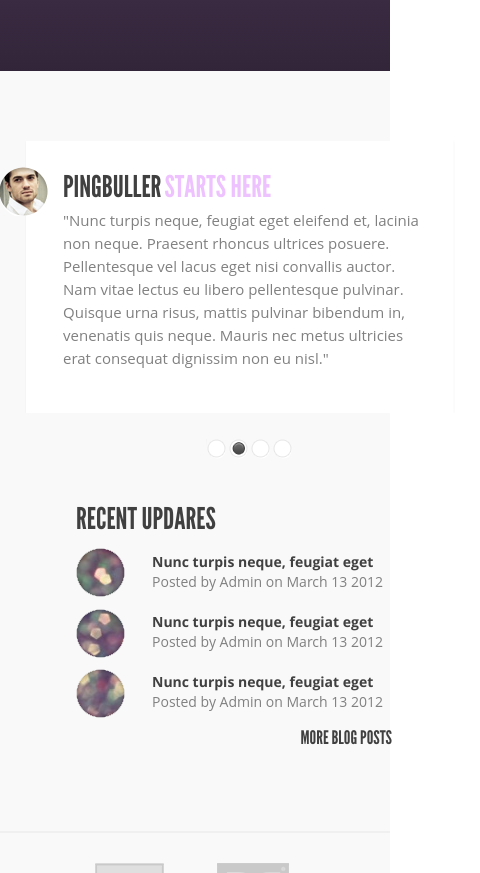
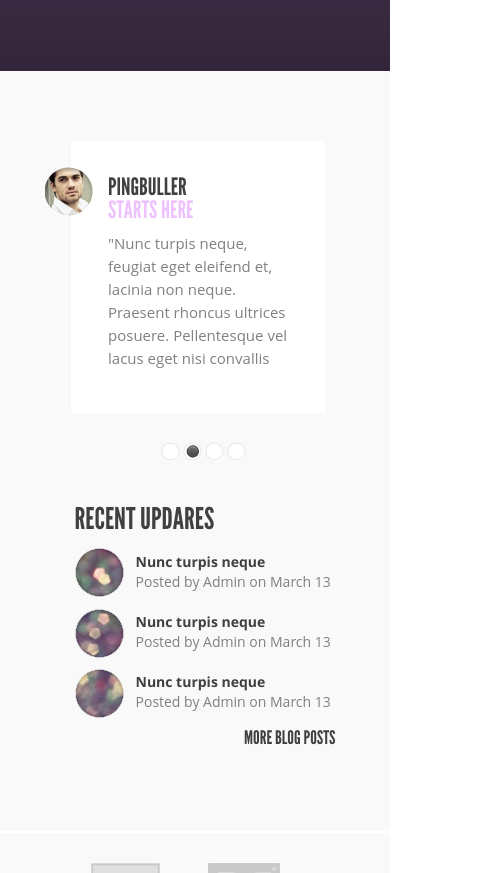
Before and after one commit to DinaraKelyamova30/final-task, a plain HTML site: page index.html in a window 390 px wide. Shown: the part 1127-2000 px from the top of the page, 480 px wide, since content can reach past the window. Drawn offline with Linux system fonts and the light colour scheme; a web font is replaced by a local one.

Commit message:
sample code

```diff
--- a/css/_header.scss
+++ b/css/_header.scss
@@ -39,6 +39,7 @@
             flex-direction: row;
             margin: 12px 0;
             justify-content: space-around;
+
 
             li {
                 list-style-type: none;
--- a/css/_main.scss
+++ b/css/_main.scss
@@ -1,4 +1,5 @@
 .container {
+
     .contentAbout {
         width: 100%;
         height: 342px;
--- a/css/index.scss
+++ b/css/index.scss
@@ -767,7 +767,7 @@ p {
         height: 600px;
 
         .navbar {
-            width: 320px;
+            width: 300px;
 
             .logo {
                 margin-top: 70px;
@@ -789,7 +789,7 @@ p {
             margin: 50px 0 180px 0;
 
             .infoNav {
-                width: 320px;
+                width: 300px;
             }
 
             .s {
@@ -819,9 +819,10 @@ p {
                 width: 100%;
 
                 .block {
-                    width: 320px;
+                    width: 300px;
 
                     .blockAbout {
+                        width: 300px;
                         margin: 5px auto;
 
                         .about {
@@ -846,15 +847,22 @@ p {
                 height: 760px;
 
                 .mainInfo {
-                    width: 480px;
+                    width: 300px;
                     display: flex;
                     flex-direction: column;
 
                     .infoMain {
-                        width: 350px;
+                        width: 320px;
 
+                        h1 {
+                            font-size: 24px;
+                        }
+
+                        .bigger{
+                            font-size: 30px;
+                        }
                         .size {
-                            margin: 90px 0 0 76px;
+                            margin: 90px auto;
 
                             .news {
                                 height: 170px;
@@ -864,15 +872,23 @@ p {
                                     margin-bottom: 10px;
 
                                     .source {
-                                        width: 70px;
+                                        width: 55px;
                                         height: 60px;
                                         margin: 0 6px 15px 0;
                                     }
 
                                     .infoNews {
+
                                         p {
-                                            width: 240px;
+                                            width: 200px;
                                             height: 20px;
+                                            overflow: hidden;
+                                            text-overflow: ellipsis;
+
+                                        }
+
+                                        .b {
+                                            width: 135px;
                                             overflow: hidden;
                                             text-overflow: ellipsis;
                                         }
@@ -893,24 +909,28 @@ p {
                         flex-direction: row;
 
                         .block {
-                            width: 430px;
+                            width: 256px;
+                            height: 272px;
                         }
                     }
 
                     p {
-                        overflow: visible;
+                        width: 190px;
+                        height: 140px;
+                        overflow: hidden;
+                        text-overflow: ellipsis;
                     }
 
                     h1 {
                         display: flex;
-                        flex-direction: row;
+                        flex-direction: column;
                         color: #404040;
-                        font-size: 30px;
+                        font-size: 24px;
                         margin-bottom: 10px;
 
                         .pink {
                             color: #eec2ff;
-                            margin-left: 3px;
+                            margin-left: 0;
                         }
                     }
 
@@ -927,8 +947,9 @@ p {
                     }
 
                     .dots {
+                        width: 88px;
                         .source {
-                            margin: 95px 0 0 -15px;
+                            margin: 70px 0 0 0px;
                         }
                     }
 
@@ -936,24 +957,43 @@ p {
 
             }
 
+            hr{
+                border: 0.5px solid white;
+            }
 
             .color {
                 .partners {
                     width: 320px;
-                    height: 380px;
+                    height: 370px;
                     display: flex;
                     flex-flow: wrap;
 
-                    .img2{
-                        height: 70px;
+                    .img1{
+                        height: 62px;
+                        margin: 0 20px 37px 56px;
                     }
 
-                    .img3 {
-                        margin: 4px 29px 6px 60px;
+                    .img2 {
+                        height: 65px;
+                    }
+
+                    .img3{
+                        margin: -30px 29px 5px 60px;
+                    }
+
+                    .img4 {
+                        margin: -30px 29px 5px 20px;
                     }
 
                     .img5 {
-                        width: 120px;
+                        width: 110px;
+                        margin: 47px 8px 25px 20px;
+                    }
+
+                    .img6 {
+                        width: 110px;
+                        height: 70px;
+                        margin: 40px 8px 25px 45px;
                     }
                 }
             }
@@ -972,7 +1012,7 @@ p {
             background-image: url(img/bg_copy1.png);
 
             .menuLast {
-                width: 320px;
+                width: 300px;
 
                 ul {
                     display: none;
--- a/index.html
+++ b/index.html
@@ -55,13 +55,13 @@
             <div class="source dots"></div>
         </div>
     </header>
- <main class="main">
+    <main class="main">
         <div class="container">
             <div class="contentAbout">
                 <div class="block">
                     <div class="blockAbout">
                         <img class="show" src="css/img/Layer_34.png" alt="34">
-                        <img  class="none" src="css/img/Layer_34.png" alt="34">
+                        <img class="none" src="css/img/Layer_34.png" alt="34">
                         <div class="about">
                             <h1>ABOUT OUR COMPANY</h1>
                             <p>Nunc turpis neque, feugiat eget eleifend et, lacinia non neque. Praesent rhoncus ultrices
@@ -70,8 +70,8 @@
                         </div>
                     </div>
                     <div class="blockAbout">
-                        <img  class="show" src="css/img/Layer_35.png" alt="34">
-                        <img  class="none" src="css/img/Layer_34.png" alt="34">
+                        <img class="show" src="css/img/Layer_35.png" alt="34">
+                        <img class="none" src="css/img/Layer_34.png" alt="34">
                         <div class="about">
                             <h1>ABOUT OUR COMPANY</h1>
                             <p>Nunc turpis neque, feugiat eget eleifend et, lacinia non neque. Praesent rhoncus ultrices
@@ -80,8 +80,8 @@
                         </div>
                     </div>
                     <div class="blockAbout">
-                        <img  class="show" src="css/img/Layer_36.png" alt="34">
-                        <img  class="none" src="css/img/Layer_34.png" alt="34">
+                        <img class="show" src="css/img/Layer_36.png" alt="34">
+                        <img class="none" src="css/img/Layer_34.png" alt="34">
                         <div class="about">
                             <h1>ABOUT OUR COMPANY</h1>
                             <p>Nunc turpis neque, feugiat eget eleifend et, lacinia non neque. Praesent rhoncus ultrices
@@ -117,13 +117,13 @@
                     </div>
                     <div class="infoMain">
                         <div class="size">
-                            <h1>RECENT UPDARES</h1>
+                            <h1 class="bigger">RECENT UPDARES</h1>
                             <div class="news">
                                 <div class="first">
                                     <div class="source dots1">
                                     </div>
                                     <div class="infoNews">
-                                        <p><b>Nunc turpis neque, feugiat eget</b></p>
+                                        <p class="b"><b>Nunc turpis neque , feugiat eget</b></p>
                                         <p>Posted by Admin on March 13 2012 in Recent News</p>
                                     </div>
                                 </div>
@@ -131,7 +131,7 @@
                                     <div class="source dots2">
                                     </div>
                                     <div class="infoNews">
-                                        <p><b>Nunc turpis neque, feugiat eget</b></p>
+                                        <p class="b"><b>Nunc turpis neque , feugiat eget</b></p>
                                         <p>Posted by Admin on March 13 2012 in Category</p>
                                     </div>
                                 </div>
@@ -139,7 +139,7 @@
                                     <div class="source dots3">
                                     </div>
                                     <div class="infoNews">
-                                        <p><b>Nunc turpis neque, feugiat eget</b></p>
+                                        <p class="b"><b>Nunc turpis neque , feugiat eget</b></p>
                                         <p>Posted by Admin on March 13 2012 in Blog Updates</p>
                                     </div>
                                 </div>
```
Also changed, not shown: css/index.css, 1 other file.
